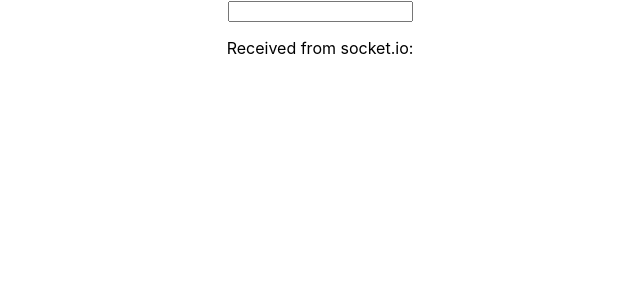
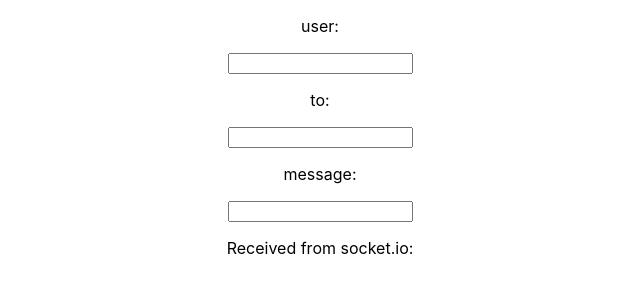
Before and after one commit to bradbooth/chat-app, a React (Create React App) app: page / in a window 1280 px wide. Shown: the top 300 px of the page, without its empty margins (320-960 px from the left). Built offline with nearby package versions, Linux system fonts and the light colour scheme; no server answers.

Commit message:
private chat basic example

```diff
--- a/src/Components/App.js
+++ b/src/Components/App.js
@@ -17,9 +17,14 @@
     })
 
     this.state = {
+      user: "",
+      to: "",
       value: "",
       chat: ""
     };
+  }
+
+  componentDidMount = () => {
   }
 
   handleChange = (e) => {
@@ -28,13 +33,35 @@
     })
   }
 
-  handleKeyDown = (e) => {
+  sendMessage = (e) => {
     if ( e.key === 'Enter' ){
-      socket.emit('chat message', this.state.value)
+      socket.emit('chat message', {
+        to: this.state.to,
+        from: this.state.user,
+        message: this.state.value
+      })
       this.setState({
         value: ""
       })
     }
+  }
+
+  setUser = (e) => {
+    this.setState({
+      user: e.target.value
+    })
+  }
+
+  sendUser = (e) => {
+    if ( e.key === 'Enter' ){
+      socket.emit('clientJoined', this.state.user)
+    }
+  }
+
+  setTo = (e) => {
+    this.setState({
+      to: e.target.value
+    })
   }
 
   render() {
@@ -43,11 +70,30 @@
 
     return (
       <div style={{ textAlign: "center" }}>
+        <p>user:</p>
+        <input
+          type="text"
+          value={this.state.user}
+          onChange={this.setUser}
+          onKeyDown={this.sendUser}
+        />
+        <br/>
+
+        <p>to:</p>
+        <input
+          type="text"
+          value={this.state.to}
+          onChange={this.setTo}
+        />
+        <br/>
+
+
+        <p>message:</p>
         <input
           type="text"
           value={this.state.value}
           onChange={this.handleChange}
-          onKeyDown={this.handleKeyDown}
+          onKeyDown={this.sendMessage}
         />
 
         <div>
```
Also changed, not shown: server.js (+10 -1 lines).
